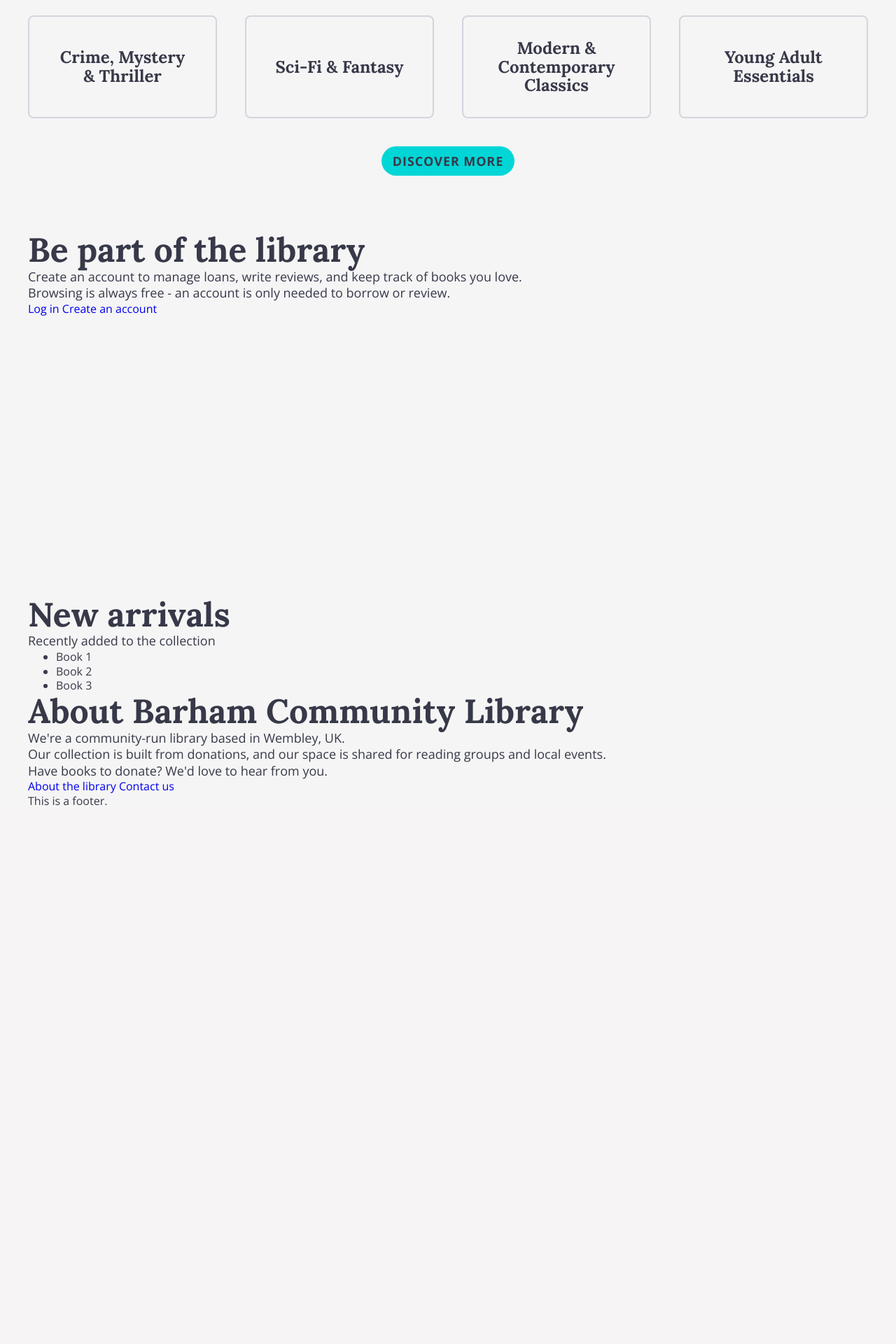
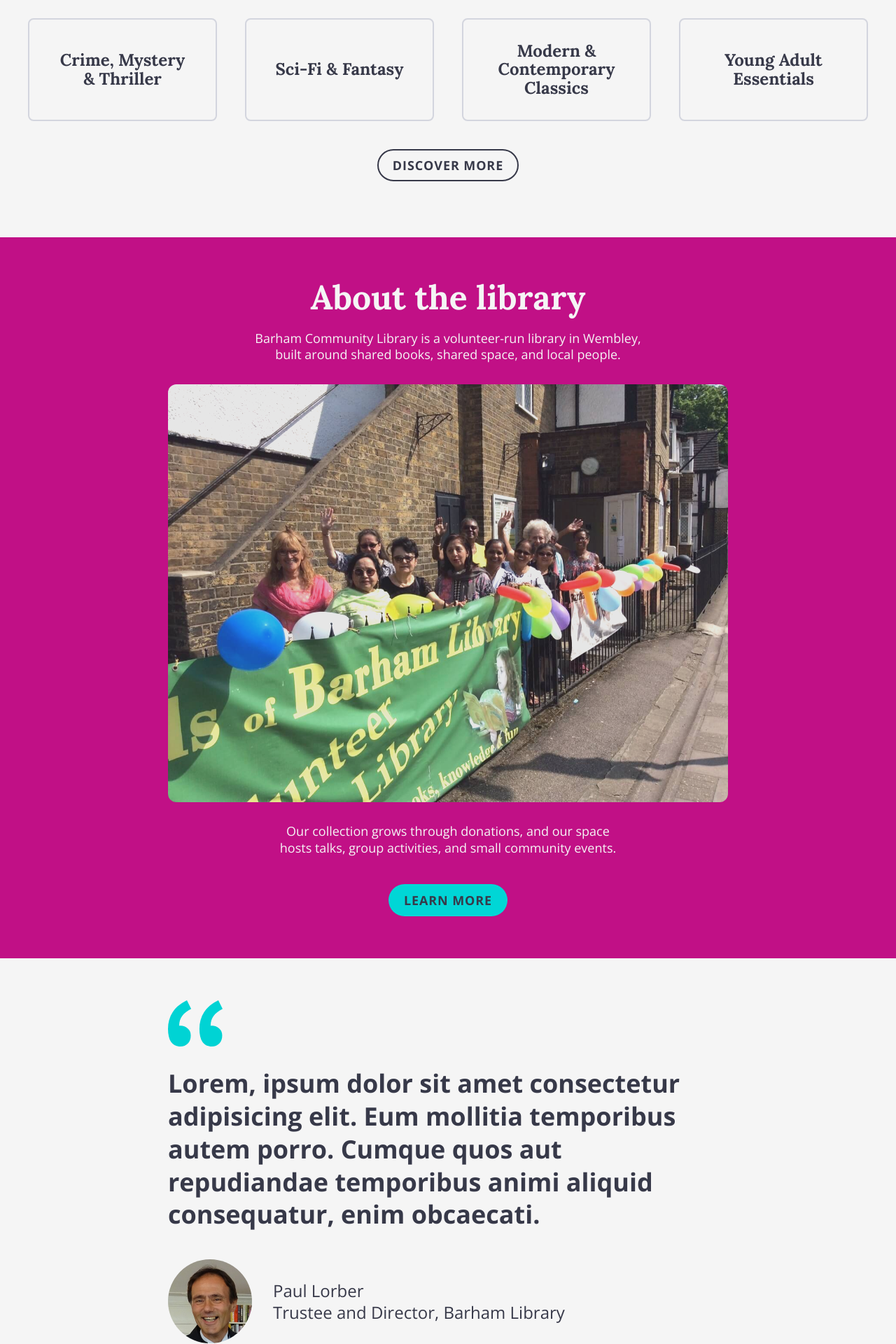
Before and after one commit to shisinbin/barham-books, a Django app: page / in a window 1280 px wide. Shown: the part 880-2800 px from the top of the page at 70% size. Before the commit the page ends 2031 px from the top, so only its background shows below. Run offline with Django 3.2, Linux system fonts and the light colour scheme; parts of the project's set-up code (start-up, migrations or seed data) failed here and were passed over; some libraries are stand-ins or nearby versions.

Commit message:
Wire-framing homepage: add about, testimonial and contact sections

```diff
--- a/blib/static/css/app.css
+++ b/blib/static/css/app.css
@@ -85,8 +85,10 @@
 */
   :root {
     --c-white: hsl(0, 0%, 96%);
+    --c-white-dark: hsl(0, 0%, 91%);
     --c-gray-dark: hsl(233, 14%, 25%);
     --c-gray-light: hsl(233, 14%, 85%);
+    --c-gray-lighter: hsl(233, 14%, 90%);
     --c-purple: hsl(232, 58%, 55%);
     --c-teal: hsl(180, 100%, 42%);
     --c-teal-dark: hsl(180, 100%, 37%);
@@ -98,23 +100,32 @@
     --color-text-light: var(--c-white);
     --color-header-bg: var(--c-purple);
     --color-hero-bg: var(--c-purple);
+    --color-categories-bg: var(--c-transparent);
+
     --color-button-primary-bg: var(--c-teal);
     --color-button-primary-bg-hover: var(--c-teal-dark);
     --color-button-primary-text: var(--c-gray-dark);
-    --color-button-secondary-bg: var(--c-transparent);
-    --color-button-secondary-bg-hover: var(--c-white);
-    --color-button-secondary-border: var(--c-white);
-    --color-button-secondary-text: var(--c-white);
-    --color-button-secondary-text-hover: var(--color-hero-bg);
+
+    --color-button-secondary-bg: var(--color-categories-bg);
+    --color-button-secondary-border: var(--c-gray-dark);
+    --color-button-secondary-text: var(--c-gray-dark);
+    --color-button-secondary-bg-hover: var(--c-teal);
+    --color-button-secondary-border-hover: var(--c-transparent);
+    /* --color-button-secondary-text-hover: var(--c-white); */
+
     --color-button-tertiary-bg: var(--c-white);
     --color-button-tertiary-bg-hover: var(--c-teal);
     --color-button-tertiary-text: var(--c-gray-dark);
+
     --color-categories-border: var(--c-gray-light);
-    /* --color-fullwidth-bg: var(--c-magenta);
+    --color-categories-border-hover: var(--c-gray-lighter);
+    --color-fullwidth-bg: var(--c-magenta);
     --color-cta-gradient1: var(--c-gray-dark);
     --color-cta-gradient2: var(--c-purple);
     --color-cta-gradient3: var(--c-teal);
-    --color-footer-link-hover: var(--c-magenta); */
+    --color-footer-link-hover: var(--c-magenta);
+
+    --shadow-gray: 0 8px 24px hsl(0 0% 0% / 0.08);
   }
 
   /* Spacing */
@@ -127,6 +138,20 @@
 
     @media (width >= calc(1000 / 16 * 1rem)) {
       --vertical-padding: 32px;
+    }
+  }
+
+  /* Other stuff */
+  :root {
+    --cta-stop-two: 75%;
+    --cta-stop-three: 150%;
+    /* https://codepen.io/sosuke/pen/Pjoqqp */
+    /* --filter-svg-magenta: invert(17%) sepia(64%) saturate(6506%)
+      hue-rotate(309deg) brightness(80%) contrast(95%); */
+
+    @media (width >= calc(600 / 16 * 1rem)) {
+      --cta-stop-two: 60%;
+      --cta-stop-three: 120%;
     }
   }
 
@@ -217,6 +242,28 @@
       calc(1200 / 16 * 1rem)
     );
     margin-inline: auto;
+    padding-block: 60px;
+  }
+
+  .fullwidth {
+    text-align: center;
+
+    .fullwidth__wrapper {
+      display: grid;
+      justify-items: center;
+    }
+
+    .fullwidth__title {
+      margin-block-end: 20px;
+    }
+
+    .fullwidth__text {
+      max-width: 80ch;
+
+      &:last-of-type {
+        margin-block-end: 40px;
+      }
+    }
   }
 
   #app {
@@ -233,17 +280,32 @@
 
 @layer component {
   .button {
+    /* display: inline-flex;
+    align-items: center;
+    justify-content: center;
+    gap: 0.5ch; */
     display: inline-block;
+
     font-size: var(--font-size-button);
+    text-transform: uppercase;
+    letter-spacing: 0.05em;
     font-weight: 700;
     line-height: 1;
-    text-transform: uppercase;
-    letter-spacing: 0.05em;
-    border-radius: 24px;
-    padding: 10px 14px;
+
+    border-radius: 100vmax;
+    padding: 12px 20px;
+
     border: 2px solid transparent;
-    transition: 150ms ease-in-out;
-    transition-property: background-color, color;
+    background: none;
+    color: inherit;
+
+    transition: 150ms ease;
+    transition-property: background-color, color, border-color;
+
+    &:focus-visible {
+      outline: 3px solid var(--c-teal);
+      outline-offset: 3px;
+    }
 
     &.primary {
       background-color: var(--color-button-primary-bg);
@@ -255,13 +317,14 @@
     }
 
     &.secondary {
-      background-color: var(--color-button-secondary-bg);
-      color: var(--color-button-secondary-text);
-      border: 2px solid var(--color-button-secondary-border);
+      /* background-color: var(--color-button-secondary-bg); */
+      color: var(--c-gray-dark);
+      border-color: var(--c-gray-dark);
 
       &:hover {
-        background-color: var(--color-button-secondary-bg-hover);
-        color: var(--color-button-secondary-text-hover);
+        background-color: var(--c-gray-lighter);
+        /* color: var(--color-button-secondary-text-hover); */
+        /* border-color: var(--color-button-secondary-border-hover); */
       }
     }
 
@@ -272,6 +335,10 @@
       &:hover {
         background-color: var(--color-button-tertiary-bg-hover);
       }
+    }
+
+    &.blocky {
+      background-color: --;
     }
   }
 
@@ -341,11 +408,11 @@
       display: grid;
       grid-template-columns: 1fr;
 
-      @media (width >= 600px) {
+      @media (width >= calc(600 / 16 * 1rem)) {
         padding-block: 80px 100px;
       }
 
-      @media (width >= 1000px) {
+      @media (width >= calc(1000 / 16 * 1rem)) {
         grid-template-columns: 1fr 1fr;
       }
     }
@@ -367,7 +434,7 @@
       opacity: 0.1;
       pointer-events: none;
 
-      @media (width >= 1000px) {
+      @media (width >= calc(1000 / 16 * 1rem)) {
         left: 50%;
         right: 0;
         opacity: 0.8;
@@ -377,7 +444,7 @@
     .hero__content {
       position: relative;
 
-      @media (width >= 1000px) {
+      @media (width >= calc(1000 / 16 * 1rem)) {
         grid-column: 1;
       }
     }
@@ -398,9 +465,8 @@
   .categories {
     .categories__wrapper {
       text-align: center;
-      padding-block: 60px;
 
-      @media (width >= 600px) {
+      @media (width >= calc(600 / 16 * 1rem)) {
         padding-block: 80px;
       }
     }
@@ -415,35 +481,46 @@
 
     .categories__container {
       display: grid;
+      grid-template-rows: 1fr;
       gap: 30px;
-      justify-items: center;
       margin-block-end: 40px;
 
-      @media (width >= 600px) {
+      @media (width >= calc(600 / 16 * 1rem)) {
         grid-template-columns: 1fr 1fr;
         gap: 40px;
       }
 
-      @media (width >= 1000px) {
+      @media (width >= calc(1000 / 16 * 1rem)) {
         grid-template-columns: repeat(4, 1fr);
+      }
+    }
+
+    .categories__link {
+      color: inherit;
+
+      &:hover .categories__item,
+      &:focus-visible .categories__item {
+        transform: translateY(-2px);
+        border-color: var(--c-gray-lighter);
+        box-shadow: var(--shadow-gray);
       }
     }
 
     .categories__item {
       display: grid;
       place-content: center;
-      min-height: 100px;
+      height: 100%;
       width: 100%;
       border: 2px solid var(--color-categories-border);
       border-radius: 8px;
       padding: 24px 16px;
+      transition: 150ms ease-in-out;
+      transition-property: transform, box-shadow, border-color;
+      will-change: transform;
 
-      @media (width >= 1000px) {
+      @media (width >= calc(1000 / 16 * 1rem)) {
         padding-block: 32px;
       }
-    }
-
-    categories__item-backdrop {
     }
 
     .categories__category {
@@ -454,7 +531,102 @@
     .categories__cta {
     }
 
-    .categories__link {
+    .categories__cta-link {
+    }
+  }
+
+  .fw-about {
+    background-color: var(--color-fullwidth-bg);
+    color: var(--color-text-light);
+
+    .fw-about__img-wrapper {
+      margin: 30px calc(var(--vertical-padding) * -1);
+      overflow: hidden;
+
+      @media (width >= calc(600 / 16 * 1rem)) {
+        margin-inline: 0;
+      }
+    }
+
+    .fw-about__image {
+      width: min(100%, calc(800 / 16 * 1rem));
+      margin-inline: auto;
+      filter: brightness(120%) contrast(80%);
+
+      @media (width >= calc(600 / 16 * 1rem)) {
+        border-radius: 12px;
+      }
+    }
+
+    .fw-about__link {
+    }
+  }
+
+  .testimonial {
+    .testimonial__wrapper {
+      max-width: calc(800 / 16 * 1rem);
+    }
+
+    .testimonial__figure {
+    }
+
+    .testimonial__quotemark {
+      width: calc(52 / 16 * 1rem);
+      margin-block-end: 20px;
+
+      @media (width >= calc(600 / 16 * 1rem)) {
+        width: calc(78 / 16 * 1rem);
+        margin-block-end: 30px;
+      }
+    }
+
+    .testimonial__quote {
+      font-size: var(--font-size-quote);
+      font-weight: 700;
+      margin-block-end: 30px;
+
+      @media (width >= calc(600 / 16 * 1rem)) {
+        margin-block-end: 40px;
+      }
+    }
+
+    .testimonial__author-wrapper {
+      display: flex;
+      flex-direction: column;
+      gap: 20px 30px;
+      align-items: center;
+
+      @media (width >= calc(600 / 16 * 1rem)) {
+        flex-direction: row;
+      }
+    }
+
+    .testimonial__author-image {
+      width: calc(120 / 16 * 1rem);
+      border-radius: 100vmax;
+    }
+
+    .testimonial__author-description {
+      text-align: center;
+
+      @media (width >= calc(600 / 16 * 1rem)) {
+        text-align: left;
+      }
+    }
+  }
+
+  .fw-cta {
+    background: linear-gradient(
+      to right,
+      var(--color-cta-gradient1) 0%,
+      var(--color-cta-gradient2) var(--cta-stop-two),
+      var(--color-cta-gradient3) var(--cta-stop-three)
+    );
+
+    color: var(--color-text-light);
+
+    .fw-cta__title {
+      font-weight: 700;
     }
   }
 }
--- a/templates/pages/index.html
+++ b/templates/pages/index.html
@@ -51,7 +51,7 @@
 
             <div class="hero__content">
               <h1 class="hero__title">Barham Community Library</h1>
-              <p class="hero__subtitle medium">A volunteer-run library in Wembley, built for readers of all ages.</p>
+              <p class="hero__subtitle medium">A community-run library in Wembley, open to readers of all ages.</p>
               <a href="#" class="button primary hero__link">Browse Books</a>
             </div>
           </div>
@@ -68,79 +68,104 @@
           <div class="wrapper categories__wrapper">
             <div class="categories__top-row">
               <h2 class="categories__title">Discover something new</h2>
-              <p>Not sure what you're looking for? Start with one of these curated collections.</p>
+              <p>Not sure where to begin? Explore one of our curated collections.</p>
             </div>
 
             <div class="categories__container">
+              <a href="#" class="categories__link">
                 <article class="categories__item">
-                <div class="categories__item-backdrop"></div>
                   <h3 class="categories__category">Crime, Mystery & Thriller</h3>
                 </article>
+              </a>
+              <a href="#" class="categories__link">
                 <article class="categories__item">
-                <div class="categories__item-backdrop"></div>
                   <h3 class="categories__category">Sci-Fi & Fantasy</h3>
                 </article>
+              </a>
+              <a href="#" class="categories__link">
                 <article class="categories__item">
-                <div class="categories__item-backdrop"></div>
                   <h3 class="categories__category">Modern & Contemporary Classics</h3>
                 </article>
+              </a>
+              <a href="#" class="categories__link">
                 <article class="categories__item">
-                <div class="categories__item-backdrop"></div>
                   <h3 class="categories__category">Young Adult Essentials</h3>
                 </article>
+              </a>
             </div>
 
-            <div class="categories_cta">
-              <a href="#" class="button primary categories__link">Discover more</a>
+            <div class="categories__cta">
+              <a href="#" class="button secondary categories__cta-link">
+                Discover more
+              </a>
             </div>
 
           </div>
         </section>
 
-        <section class="engage">
-          <div class="wrapper">
-            <h2>Be part of the library</h2>
-            <p>Create an account to manage loans, write reviews, and keep track of books you love.</p>
-            <p>Browsing is always free - an account is only needed to borrow or review.</p>
-            <div>
-              <a href="#">Log in</a>
-              <a href="#">Create an account</a>
+        <section class="fw-about fullwidth">
+          <div class="wrapper fullwidth__wrapper">
+            <h2 class="fullwidth__title">About the library</h2>
+
+            <p class="fullwidth__text">Barham Community Library is a volunteer-run library in Wembley, built around shared books, shared space, and local people.</p>
+
+            <div class="fw-about__img-wrapper">
+              <img src="{% static 'img/parade.jpg' %}" alt="Local residents posing for photo outside library entrance" height="968" width="1296" class="fw-about__image" />
             </div>
+
+            <p class="fullwidth__text">Our collection grows through donations, and our space hosts talks, group activities, and small community events.</p>
+
+            <a href="#" class="fw-about__link button primary">Learn more</a>
+          </div>
+        </section>
+
+        <section class="testimonial">
+          <h2 class="visually-hidden">Testimonial</h2>
+
+          <div class="wrapper testimonial__wrapper">
+            <figure class="testimonial__figure">
+              <img
+              src="{% static '/img/quotation-mark-teal.svg' %}"
+              alt=""
+              width="78"
+              height="66"
+              class="testimonial__quotemark"
+              />
+              <blockquote class="testimonial__quote">
+                Lorem, ipsum dolor sit amet consectetur adipisicing elit. Eum mollitia temporibus autem porro. Cumque quos aut repudiandae temporibus animi aliquid consequatur, enim obcaecati.
+              </blockquote>
+              <figcaption class="testimonial__author-wrapper">
+                <img
+                  src="{% static 'img/author-1x.png' %}"
+                  srcset="
+                    {% static 'img/author-1x.png' %} 1x,
+                    {% static 'img/author-2x.png' %} 2x"
+                  alt="Headshot of Paul Lorber"
+                  class="testimonial__author-image"
+                  width="120"
+                  height="120"
+                />
+                <p class="testimonial__author-description medium">
+                  Paul Lorber<br />Trustee and Director, Barham Library
+                </p>
+              </figcaption>
+          </figure>
+          </div>
+        </section>
+
+        <section class="fw-cta fullwidth">
+          <div class="wrapper fullwidth__wrapper">
+            <h2 class="fullwidth__title fw-cta__title">
+              Get in touch
+            </h2>
+            <p class="fullwidth__text large">
+              Have a question, a donation, or an idea for using our space?
+            </p>
+            <a href="#" class="button tertiary">Send a message</a>
           </div>
         </section>
 
         <section id="padding"></section>
-
-        <section class="new-arrivals">
-          <div class="wrapper">
-            <h2>New arrivals</h2>
-            <p>Recently added to the collection</p>
-            <div>
-              <ul>
-                <li>
-                  Book 1
-                </li>
-                <li>
-                  Book 2
-                </li>
-                <li>
-                  Book 3
-                </li>
-              </ul>
-            </div>
-          </div>
-        </section>
-
-        <section class="about">
-          <div class="wrapper">
-            <h2>About Barham Community Library</h2>
-            <p>We're a community-run library based in Wembley, UK.</p>
-            <p>Our collection is built from donations, and our space is shared for reading groups and local events.</p>
-            <p>Have books to donate? We'd love to hear from you.</p>
-            <a href="#">About the library</a>
-            <a href="#">Contact us</a>
-          </div>
-        </section>
 
       </main>
       <footer class="footer">
```
Also changed, not shown: blib/static/img/author-1x.png (added), blib/static/img/author-2x.png (added), blib/static/img/parade.jpg, blib/static/img/parade_orig.jpg (added), blib/static/img/quotation-mark-teal.svg (added). Lines whose indentation alone changed are shown as unchanged.
